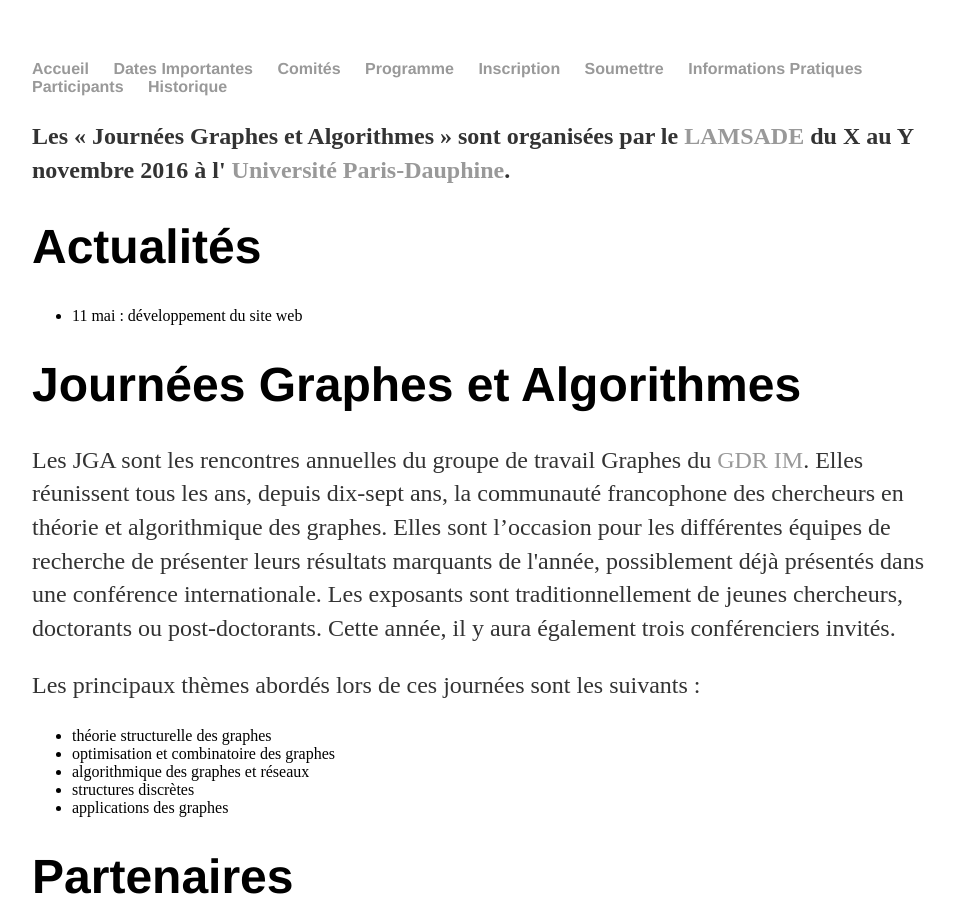
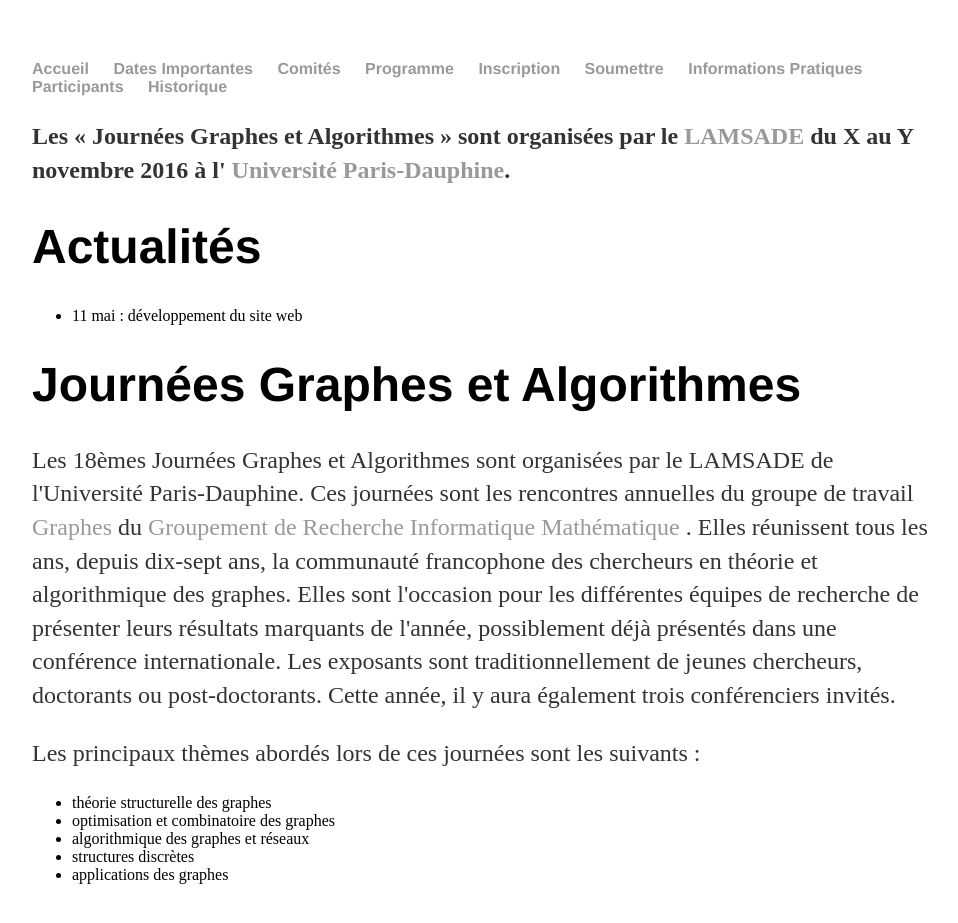
Before and after one commit to JGA2016/JGA2016.github.io, a Jekyll site: the page built from index.html, in a window 1280 px wide. Shown: the top 923 px of the page, without its empty margins (160-1118 px from the left). Built offline with Jekyll 4.4.1, drawn with Linux system fonts in a browser that asks for light colours.

Commit message:
Polish text

```diff
--- a/index.html
+++ b/index.html
@@ -21,29 +21,30 @@ title: Accueil - site en construction
     <h1> Journées Graphes et Algorithmes </h1>
 
     <p>
-        Les JGA sont les rencontres annuelles du groupe de travail Graphes du
-        <a href="http://www.gdr-im.fr">GDR IM</a>. Elles réunissent tous
-        les ans, depuis dix-sept ans, la communauté francophone des chercheurs
-        en théorie et algorithmique des graphes. Elles sont l’occasion pour
-        les différentes équipes de recherche de présenter leurs résultats
-        marquants de l'année, possiblement déjà présentés dans une
-        conférence internationale. Les exposants sont traditionnellement de
-        jeunes chercheurs, doctorants ou post-doctorants. Cette année, il y
-        aura également trois conférenciers invités.
-    </p>
+	Les 18èmes Journées Graphes et Algorithmes sont organisées par le
+	LAMSADE de l'Université Paris-Dauphine.  Ces journées sont les
+	rencontres annuelles du groupe de travail
+	<a href="http://gtgraphes.labri.fr/pmwiki/pmwiki.php">Graphes</a>
+	du
+	<a href="http://www.gdr-im.fr">
+	Groupement de Recherche Informatique Mathématique
+	</a>.
+	Elles réunissent tous les ans, depuis dix-sept ans, la communauté
+	francophone des chercheurs en théorie et algorithmique des graphes.
+	Elles sont l'occasion pour les différentes équipes de recherche de
+	présenter leurs résultats marquants de l'année, possiblement déjà
+	présentés dans une conférence internationale. Les exposants sont
+	traditionnellement de jeunes chercheurs, doctorants ou
+	post-doctorants. Cette année, il y aura également trois conférenciers
+	invités.
+   </p>
 
-    <p>
-        Les principaux thèmes abordés lors de ces journées sont les suivants :
-        <ul>
-            <li> théorie structurelle des graphes </li>
-            <li> optimisation et combinatoire des graphes </li>
-            <li> algorithmique des graphes et réseaux </li>
-            <li> structures discrètes </li>
-            <li> applications des graphes </li>
-        </ul>
-    </p>
+    <p> Les principaux thèmes abordés lors de ces journées sont les suivants :
+	    <ul> <li> théorie structurelle des graphes </li> <li> optimisation
+			    et combinatoire des graphes </li> <li>
+			    algorithmique des graphes et réseaux </li> <li>
+			    structures discrètes </li> <li> applications des
+			    graphes </li> </ul> </p>
 
-    <h1>
-        Partenaires
-    </h1>
+    <h1> Partenaires </h1>
 </div>
--- a/style.css
+++ b/style.css
@@ -2,23 +2,28 @@ body {
     margin: 60px auto;
     width: 70%;
 }
+
 nav ul, footer ul {
     font-family:'Helvetica', 'Arial', 'Sans-Serif';
     padding: 0px;
     list-style: none;
     font-weight: bold;
 }
+
 nav ul li, footer ul li {
     display: inline;
     margin-right: 20px;
 }
+
 a {
     text-decoration: none;
     color: #999;
 }
+
 a:hover {
-    text-decoration: underline;
+    color: black;
 }
+
 h1 {
     font-size: 3em;
     font-family:'Helvetica', 'Arial', 'Sans-Serif';
```
